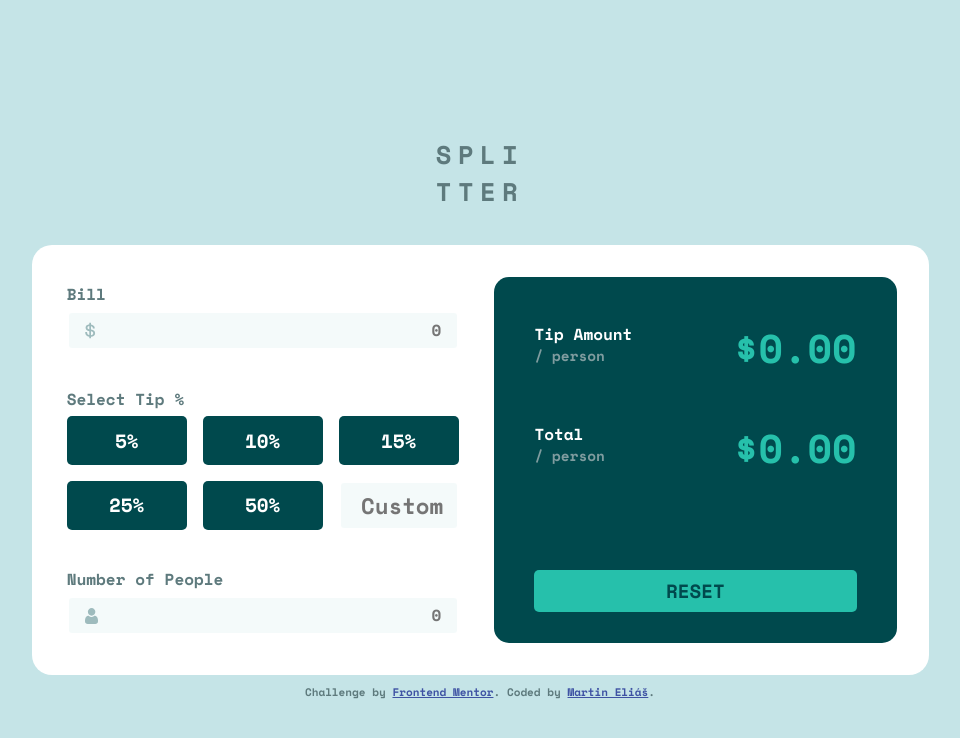
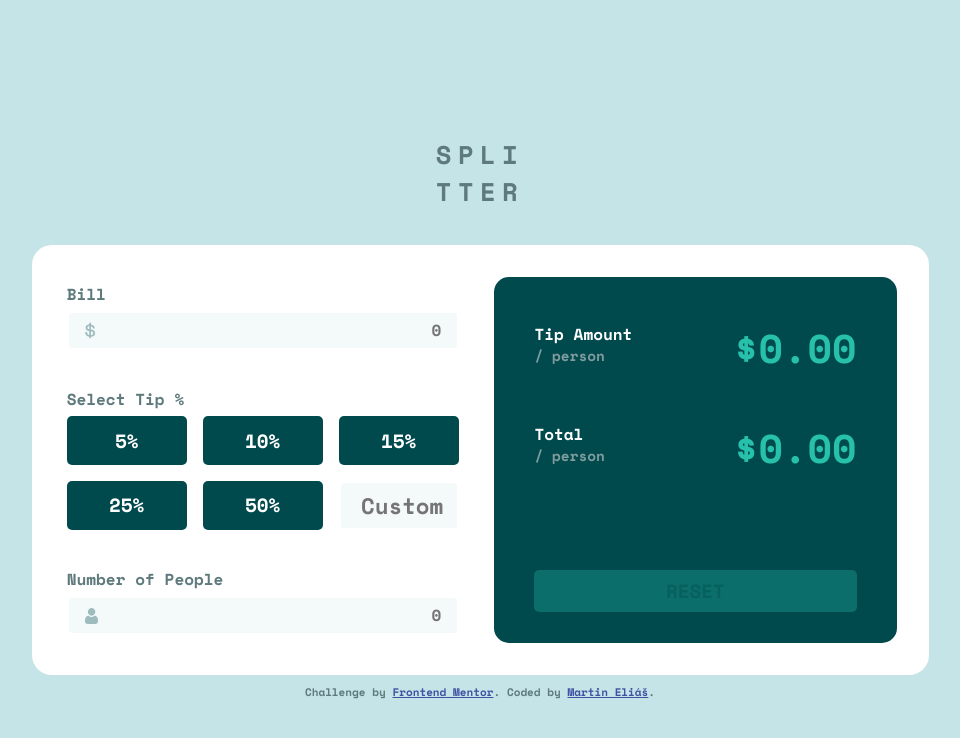
Before and after one commit to martinelias1312/tip-calculator-app-main-ts, a React (Create React App) app: page / in a window 1280 px wide. Shown: the top 738 px of the page, without its empty margins (160-1120 px from the left). Built offline with nearby package versions, Linux system fonts and the light colour scheme.

Commit message:
disabled class

```diff
--- a/src/Components/TipCard/TipSummary/index.tsx
+++ b/src/Components/TipCard/TipSummary/index.tsx
@@ -41,9 +41,7 @@ const TipSummary = (props: Props) => {
           ).toFixed(2)}
         </p>
       </div>
-      <button className="btn-reset" disabled>
-        RESET
-      </button>
+      <button className="btn-reset disabled">RESET</button>
     </div>
   );
 };
```
